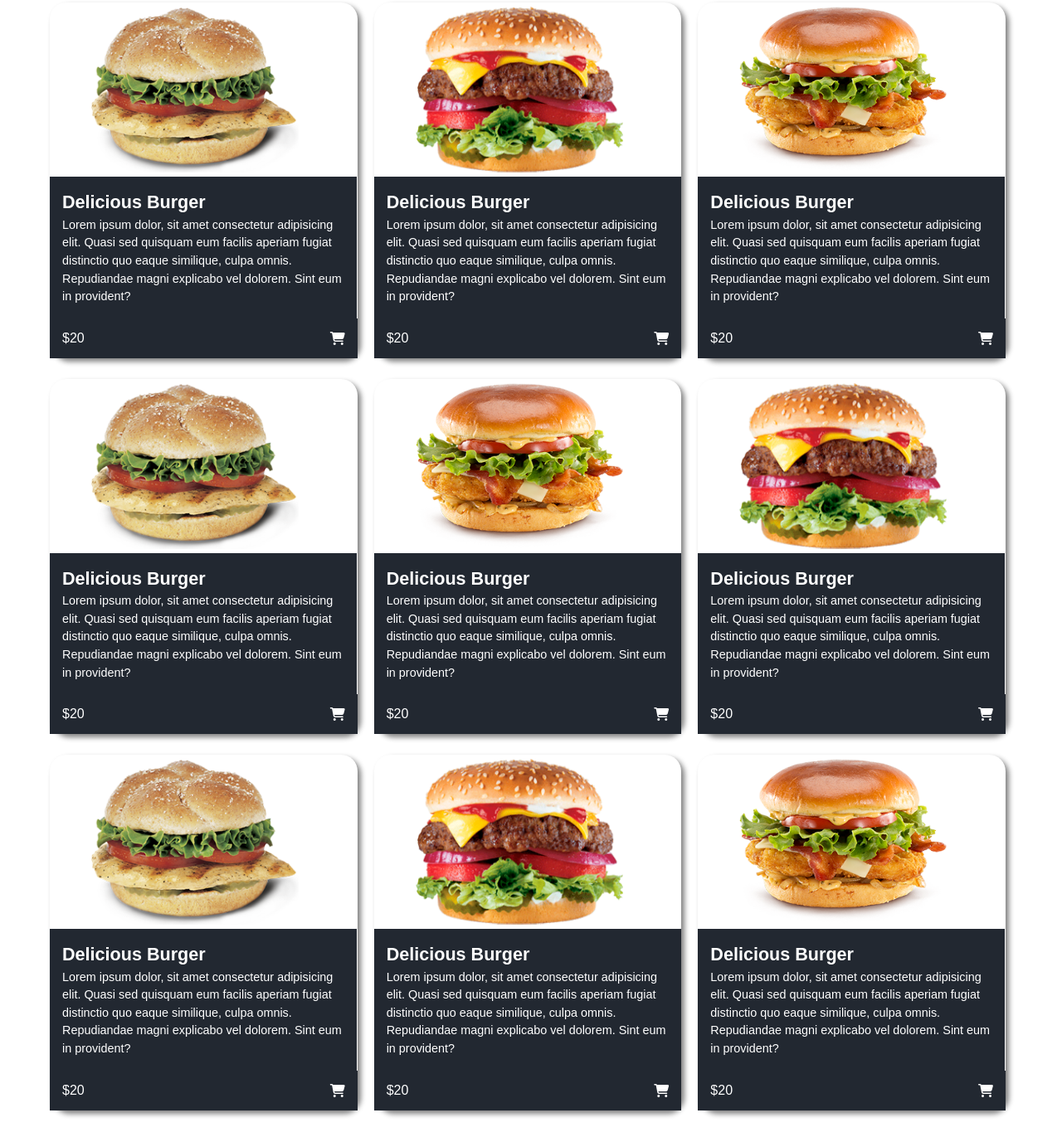
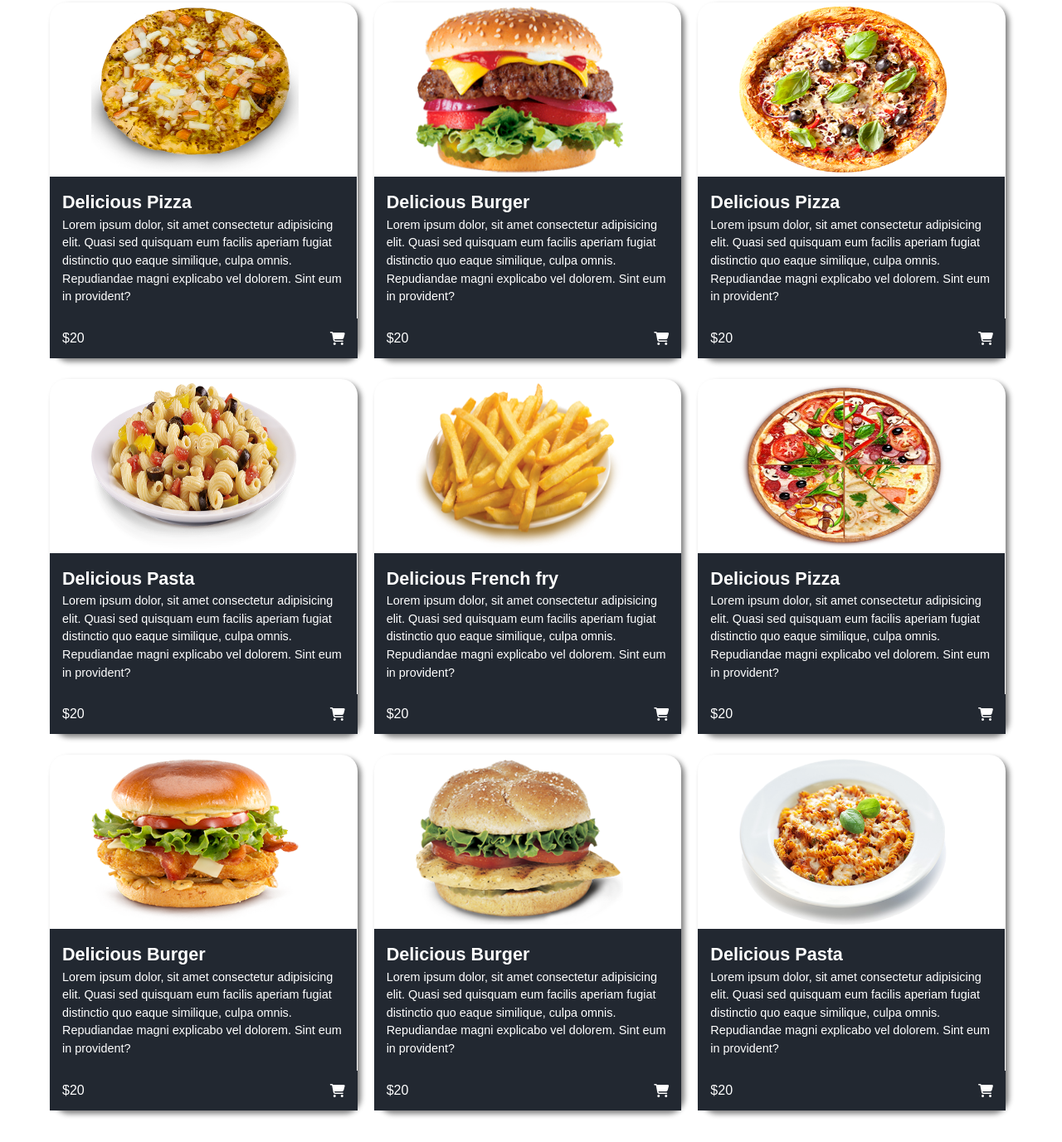
Before and after one commit to Nahid345/resturant-website, a plain HTML site: page bac.html in a window 1280 px wide. Shown: the part 1323-2700 px from the top of the page at 83% size. Drawn offline with Linux system fonts and the light colour scheme.

Commit message:
added food section

```diff
--- a/bac.html
+++ b/bac.html
@@ -172,9 +172,9 @@
         <div class="grid-container">
 
             <div class="card">
-                <img src="image/f8.png" alt="" class="card_image">
+                <img src="image/f1.png" alt="" class="card_image">
                 <div class="card-content">
-                    <h2>Delicious Burger</h2>
+                    <h2>Delicious Pizza</h2>
                     <p>Lorem ipsum dolor, sit amet consectetur adipisicing elit. Quasi sed quisquam eum facilis aperiam fugiat distinctio quo eaque similique, culpa omnis. Repudiandae magni explicabo vel dolorem. Sint eum in provident?</p>
 
                 </div>
@@ -193,6 +193,70 @@
                 <img src="image/f2.png" alt="" class="card_image">
                 <div class="card-content">
                     <h2>Delicious Burger</h2>
+                    <p>Lorem ipsum dolor, sit amet consectetur adipisicing elit. Quasi sed quisquam eum facilis aperiam fugiat distinctio quo eaque similique, culpa omnis. Repudiandae magni explicabo vel dolorem. Sint eum in provident?</p>
+
+                </div>
+                <div class="card-info">
+                    <div class="card-price">
+                        <p>$20</p>
+                    </div>
+                    <div>
+                        <i class="fa-solid fa-cart-shopping"></i>
+                    </div>
+                </div>
+            </div>
+            <div class="card">
+                <img src="image/f3.png" alt="" class="card_image">
+                <div class="card-content">
+                    <h2>Delicious Pizza</h2>
+                    <p>Lorem ipsum dolor, sit amet consectetur adipisicing elit. Quasi sed quisquam eum facilis aperiam fugiat distinctio quo eaque similique, culpa omnis. Repudiandae magni explicabo vel dolorem. Sint eum in provident?</p>
+
+                </div>
+                <div class="card-info">
+                    <div class="card-price">
+                        <p>$20</p>
+                    </div>
+                    <div>
+                        <i class="fa-solid fa-cart-shopping"></i>
+                    </div>
+                </div>
+            </div>
+            <div class="card">
+                <img src="image/f4.png" alt="" class="card_image">
+                <div class="card-content">
+                    <h2>Delicious Pasta</h2>
+                    <p>Lorem ipsum dolor, sit amet consectetur adipisicing elit. Quasi sed quisquam eum facilis aperiam fugiat distinctio quo eaque similique, culpa omnis. Repudiandae magni explicabo vel dolorem. Sint eum in provident?</p>
+
+                </div>
+                <div class="card-info">
+                    <div class="card-price">
+                        <p>$20</p>
+                    </div>
+                    <div>
+                        <i class="fa-solid fa-cart-shopping"></i>
+                    </div>
+                </div>
+            </div>
+            <div class="card">
+                <img src="image/f5.png" alt="" class="card_image">
+                <div class="card-content">
+                    <h2>Delicious French fry</h2>
+                    <p>Lorem ipsum dolor, sit amet consectetur adipisicing elit. Quasi sed quisquam eum facilis aperiam fugiat distinctio quo eaque similique, culpa omnis. Repudiandae magni explicabo vel dolorem. Sint eum in provident?</p>
+
+                </div>
+                <div class="card-info">
+                    <div class="card-price">
+                        <p>$20</p>
+                    </div>
+                    <div>
+                        <i class="fa-solid fa-cart-shopping"></i>
+                    </div>
+                </div>
+            </div>
+            <div class="card">
+                <img src="image/f6.png" alt="" class="card_image">
+                <div class="card-content">
+                    <h2>Delicious Pizza</h2>
                     <p>Lorem ipsum dolor, sit amet consectetur adipisicing elit. Quasi sed quisquam eum facilis aperiam fugiat distinctio quo eaque similique, culpa omnis. Repudiandae magni explicabo vel dolorem. Sint eum in provident?</p>
 
                 </div>
@@ -238,73 +302,9 @@
                 </div>
             </div>
             <div class="card">
-                <img src="image/f7.png" alt="" class="card_image">
+                <img src="image/f9.png" alt="" class="card_image">
                 <div class="card-content">
-                    <h2>Delicious Burger</h2>
-                    <p>Lorem ipsum dolor, sit amet consectetur adipisicing elit. Quasi sed quisquam eum facilis aperiam fugiat distinctio quo eaque similique, culpa omnis. Repudiandae magni explicabo vel dolorem. Sint eum in provident?</p>
-
-                </div>
-                <div class="card-info">
-                    <div class="card-price">
-                        <p>$20</p>
-                    </div>
-                    <div>
-                        <i class="fa-solid fa-cart-shopping"></i>
-                    </div>
-                </div>
-            </div>
-            <div class="card">
-                <img src="image/f2.png" alt="" class="card_image">
-                <div class="card-content">
-                    <h2>Delicious Burger</h2>
-                    <p>Lorem ipsum dolor, sit amet consectetur adipisicing elit. Quasi sed quisquam eum facilis aperiam fugiat distinctio quo eaque similique, culpa omnis. Repudiandae magni explicabo vel dolorem. Sint eum in provident?</p>
-
-                </div>
-                <div class="card-info">
-                    <div class="card-price">
-                        <p>$20</p>
-                    </div>
-                    <div>
-                        <i class="fa-solid fa-cart-shopping"></i>
-                    </div>
-                </div>
-            </div>
-            <div class="card">
-                <img src="image/f8.png" alt="" class="card_image">
-                <div class="card-content">
-                    <h2>Delicious Burger</h2>
-                    <p>Lorem ipsum dolor, sit amet consectetur adipisicing elit. Quasi sed quisquam eum facilis aperiam fugiat distinctio quo eaque similique, culpa omnis. Repudiandae magni explicabo vel dolorem. Sint eum in provident?</p>
-
-                </div>
-                <div class="card-info">
-                    <div class="card-price">
-                        <p>$20</p>
-                    </div>
-                    <div>
-                        <i class="fa-solid fa-cart-shopping"></i>
-                    </div>
-                </div>
-            </div>
-            <div class="card">
-                <img src="image/f2.png" alt="" class="card_image">
-                <div class="card-content">
-                    <h2>Delicious Burger</h2>
-                    <p>Lorem ipsum dolor, sit amet consectetur adipisicing elit. Quasi sed quisquam eum facilis aperiam fugiat distinctio quo eaque similique, culpa omnis. Repudiandae magni explicabo vel dolorem. Sint eum in provident?</p>
-
-                </div>
-                <div class="card-info">
-                    <div class="card-price">
-                        <p>$20</p>
-                    </div>
-                    <div>
-                        <i class="fa-solid fa-cart-shopping"></i>
-                    </div>
-                </div>
-            </div>
-            <div class="card">
-                <img src="image/f7.png" alt="" class="card_image">
-                <div class="card-content">
-                    <h2>Delicious Burger</h2>
+                    <h2>Delicious Pasta</h2>
                     <p>Lorem ipsum dolor, sit amet consectetur adipisicing elit. Quasi sed quisquam eum facilis aperiam fugiat distinctio quo eaque similique, culpa omnis. Repudiandae magni explicabo vel dolorem. Sint eum in provident?</p>
 
                 </div>
```
